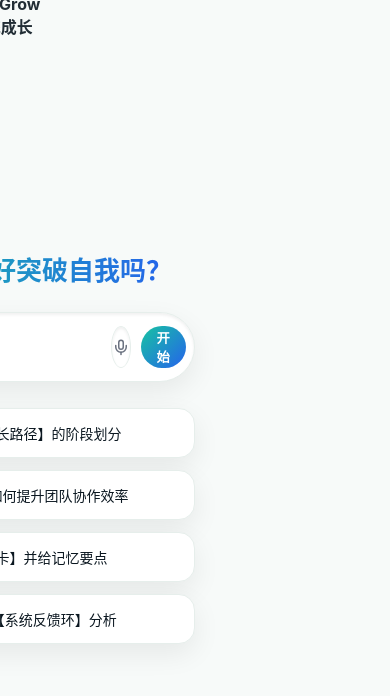
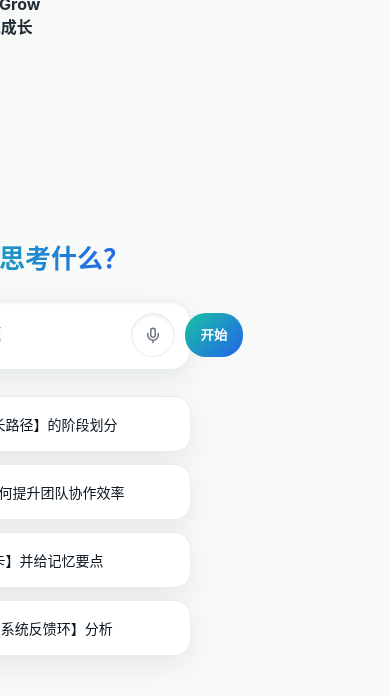
Before and after one commit to JohnJia21/notion-wisegrow-pages, a website: page index.html in a window 390 px wide. Drawn offline with Linux system fonts and the light colour scheme.

Commit message:
Update index.html

```diff
--- a/index.html
+++ b/index.html
@@ -2,30 +2,23 @@
 <html lang="zh-CN">
 <head>
   <meta charset="utf-8"/>
-  <meta name="viewport" content="width=device-width,initial-scale=1"/>
+  <meta name="viewport" content="width=device-width, initial-scale=1, viewport-fit=cover"/>
+  <meta name="theme-color" content="#17c3a2"/>
   <title>WiseGrow · 系统成长助手</title>
   <meta name="color-scheme" content="light dark"/>
   <style>
     :root{
-      --bg:#f7faf9;           /* 更明亮的底色 */
-      --text:#0b1720;
-      --muted:#5b6b73;
-      --border:#e6eeeb;
-      --card:#ffffff;
-      --brand1:#17c3a2;       /* 青绿 */
-      --brand2:#2563eb;       /* 靛蓝 */
-      --accent:#10b981;
-      --radius:18px;
+      --bg:#f7faf9; --text:#0b1720; --muted:#5b6b73; --border:#e6eeeb; --card:#ffffff;
+      --brand1:#17c3a2; --brand2:#2563eb; --radius:18px;
       --shadow:0 10px 28px rgba(3,18,7,.07);
       --inset: inset 0 2px 3px rgba(0,0,0,.06), inset 0 -2px 3px rgba(255,255,255,.8);
+      --tap: 44px; /* 最小触控尺寸 */
+      --safe-top: env(safe-area-inset-top);
+      --safe-bottom: env(safe-area-inset-bottom);
     }
     @media (prefers-color-scheme: dark){
       :root{
-        --bg:#0c1215;
-        --text:#e7ecef;
-        --muted:#96a2a8;
-        --border:#182024;
-        --card:#0f161a;
+        --bg:#0c1215; --text:#e7ecef; --muted:#96a2a8; --border:#182024; --card:#0f161a;
         --shadow:0 10px 30px rgba(0,0,0,.35);
         --inset: inset 0 2px 3px rgba(0,0,0,.5), inset 0 -2px 3px rgba(255,255,255,.05);
       }
@@ -35,30 +28,33 @@
     body{
       margin:0;background:var(--bg);color:var(--text);
       font-family: ui-sans-serif, -apple-system, "Segoe UI", Roboto, "PingFang SC","Noto Sans CJK SC","Microsoft YaHei", Arial;
+      -webkit-font-smoothing:antialiased; -moz-osx-font-smoothing:grayscale;
+      padding-top: var(--safe-top); padding-bottom: var(--safe-bottom);
     }
 
     /* ===== Layout ===== */
-    .app{display:grid;grid-template-columns: 240px 1fr;min-height:100dvh}
+    .app{
+      display:grid;grid-template-columns: 240px 1fr;
+      min-height:100dvh; /* 新式视窗高度，避免移动端地址栏影响 */
+      min-height:100vh;  /* 回退 */
+    }
     .sidebar{
-      padding:16px 14px;border-right:1px solid var(--border);
+      padding:16px 14px;
+      border-right:1px solid var(--border);
       background: linear-gradient(180deg, rgba(255,255,255,.7), rgba(255,255,255,0));
     }
-    .brand{
-      display:flex;align-items:center;gap:10px;padding:6px 8px;border-radius:12px;
-    }
+    .brand{display:flex;align-items:center;gap:10px;padding:6px 8px;border-radius:12px}
     .brand img{width:28px;height:28px;border-radius:10px;box-shadow:var(--shadow)}
     .brand .name{font-weight:800;letter-spacing:.2px}
-    .groupTitle{
-      margin:14px 8px 6px;font-size:11px;color:var(--muted);text-transform: lowercase;
-      letter-spacing:.8px;
-    }
+    .groupTitle{margin:14px 8px 6px;font-size:11px;color:var(--muted);text-transform:lowercase;letter-spacing:.8px}
     .nav{display:grid;gap:6px}
     .nav a{
       display:flex;align-items:center;gap:10px;padding:10px 12px;border-radius:12px;
-      text-decoration:none;color:var(--text)
+      text-decoration:none;color:var(--text); min-height: var(--tap);
     }
     .nav a:hover{background:var(--card);box-shadow:var(--shadow)}
-    .main{display:flex;flex-direction:column;min-height:100dvh}
+
+    .main{display:flex;flex-direction:column}
     .topbar{
       height:56px;display:flex;align-items:center;justify-content:center;
       border-bottom:1px dashed var(--border);
@@ -75,45 +71,57 @@
       -webkit-background-clip:text;background-clip:text;color:transparent;
     }
 
-    /* ===== Ask Bar (与 ChatGPT 区分的浅浮雕风) ===== */
+    /* ===== Ask Bar ===== */
     .ask{
       width:100%;display:flex;align-items:center;gap:10px;padding:10px;
-      border-radius:48px;background:var(--card);box-shadow: var(--shadow), var(--inset);border:1px solid var(--border);
+      border-radius:48px;background:var(--card);
+      box-shadow: var(--shadow), var(--inset);border:1px solid var(--border);
     }
     .pill{
-      width:42px;height:42px;border-radius:50%;display:grid;place-items:center;
-      background:linear-gradient(180deg,#fff,rgba(255,255,255,0));
-      border:1px solid var(--border);box-shadow: var(--inset);
-      cursor:pointer;
+      width:var(--tap);height:var(--tap);border-radius:50%;display:grid;place-items:center;
+      background:linear-gradient(180deg,#fff,rgba(255,255,255,0)); border:1px solid var(--border);
+      box-shadow: var(--inset); cursor:pointer; flex:0 0 auto;
     }
     .inputWrap{flex:1;display:flex;align-items:center;padding:0 6px}
     input[type="text"]{
-      flex:1;height:48px;border:none;outline:none;background:transparent;color:var(--text);font-size:16px;
+      flex:1;height:48px;border:none;outline:none;background:transparent;color:var(--text);
+      font-size:16px; /* iOS 防止自动放大 */
     }
     .go{
-      height:42px;padding:0 16px;border:none;border-radius:21px;color:#fff;cursor:pointer;
-      background:linear-gradient(135deg,var(--brand1),var(--brand2));font-weight:700;
+      height:var(--tap);padding:0 16px;border:none;border-radius:21px;color:#fff;cursor:pointer;
+      background:linear-gradient(135deg,var(--brand1),var(--brand2));font-weight:700; flex:0 0 auto;
     }
 
-    /* ===== Example grid（左色条区分） ===== */
+    /* ===== Examples ===== */
     .examples{width:100%;display:grid;gap:12px;grid-template-columns:repeat(2,1fr)}
     .ex{
       position:relative;padding:14px 16px 14px 18px;border-radius:16px;background:var(--card);
-      border:1px solid var(--border);box-shadow:var(--shadow);font-size:14px;
+      border:1px solid var(--border);box-shadow:var(--shadow);font-size:14px;min-height:56px;
+      display:flex;align-items:center;cursor:pointer;
     }
     .ex::before{
       content:"";position:absolute;left:0;top:0;bottom:0;width:4px;border-radius:16px 0 0 16px;
       background:linear-gradient(180deg,var(--brand1),var(--brand2));
     }
 
-    @media (max-width:1024px){.app{grid-template-columns:0 1fr}.sidebar{display:none}.hero{font-size:34px}}
-    @media (max-width:640px){.hero{font-size:26px}.examples{grid-template-columns:1fr}}
+    /* ===== Mobile ===== */
+    @media (max-width:1024px){
+      .app{grid-template-columns:0 1fr}
+      .sidebar{display:none}
+      .hero{font-size:34px}
+    }
+    @media (max-width:640px){
+      .hero{font-size:26px}
+      .examples{grid-template-columns:1fr}
+      .stage{padding:32px 12px}
+      .ask{border-radius:20px}
+    }
   </style>
 </head>
 <body>
 <div class="app">
   <!-- Sidebar -->
-  <aside class="sidebar">
+  <aside class="sidebar" aria-label="sidebar">
     <div class="brand">
       <img src="logo.png" alt="WiseGrow logo"/>
       <div class="name">WiseGrow</div>
@@ -135,40 +143,41 @@
 
     <div class="groupTitle">workspaces</div>
     <nav class="nav">
+      <a href="#"><span>结构卡系统</span></a>
     </nav>
   </aside>
 
   <!-- Main -->
   <main class="main">
-    <div class="topbar">
-      <div class="title">WiseGrow · 系统成长助手</div>
-    </div>
+    <div class="topbar"><div class="title">WiseGrow · 系统成长助手</div></div>
 
     <section class="stage">
       <div class="center">
-        <div class="hero">同学，准备好突破自我吗？</div>
+        <div class="hero">您今天在思考什么？</div>
 
         <form class="ask" id="askForm" autocomplete="off">
-          <div class="pill" title="新建">
-            <svg viewBox="0 0 24 24" width="18" height="18" fill="none" stroke="#6b7280" stroke-width="2"><path d="M12 5v14M5 12h14" stroke-linecap="round"/></svg>
-          </div>
+          <button class="pill" type="button" title="新建">
+            <svg viewBox="0 0 24 24" width="18" height="18" fill="none" stroke="#6b7280" stroke-width="2">
+              <path d="M12 5v14M5 12h14" stroke-linecap="round"/>
+            </svg>
+          </button>
 
           <div class="inputWrap">
             <input id="q" type="text" placeholder="询问任何问题" aria-label="输入你的问题"/>
           </div>
 
-          <div class="pill" title="语音">
+          <button class="pill" type="button" title="语音">
             <svg viewBox="0 0 24 24" width="18" height="18" fill="none" stroke="#6b7280" stroke-width="2">
               <path d="M12 3a3 3 0 0 1 3 3v6a3 3 0 1 1-6 0V6a3 3 0 0 1 3-3z"/>
               <path d="M19 10v2a7 7 0 0 1-14 0v-2" stroke-linecap="round"/>
               <path d="M12 19v3" stroke-linecap="round"/>
             </svg>
-          </div>
+          </button>
 
           <button class="go" type="submit">开始</button>
         </form>
 
-        <div class="examples">
+        <div class="examples" id="examples">
           <div class="ex">帮我梳理一个【系统成长路径】的阶段划分</div>
           <div class="ex">生成一张【方法卡】：如何提升团队协作效率</div>
           <div class="ex">把这段复盘转成【结构卡】并给记忆要点</div>
@@ -180,7 +189,7 @@
 </div>
 
 <script>
-  // 提交占位逻辑：替换为你的后端或路由
+  // 提交占位逻辑：替换为你的后端/路由
   document.getElementById('askForm').addEventListener('submit', function(e){
     e.preventDefault();
     const q = (document.getElementById('q').value || '').trim();
@@ -189,13 +198,19 @@
   });
 
   // 示例点击填充
-  document.querySelectorAll('.ex').forEach(el=>{
-    el.style.cursor='pointer';
+  document.querySelectorAll('#examples .ex').forEach(el=>{
     el.addEventListener('click',()=>{
       document.getElementById('q').value = el.textContent.trim();
       document.getElementById('q').focus();
     });
   });
+
+  // 处理移动端 100vh 问题（可选）
+  const setVh = () => {
+    document.documentElement.style.setProperty('--vh', `${window.innerHeight * 0.01}px`);
+  };
+  setVh();
+  window.addEventListener('resize', setVh);
 </script>
 </body>
 </html>
```
